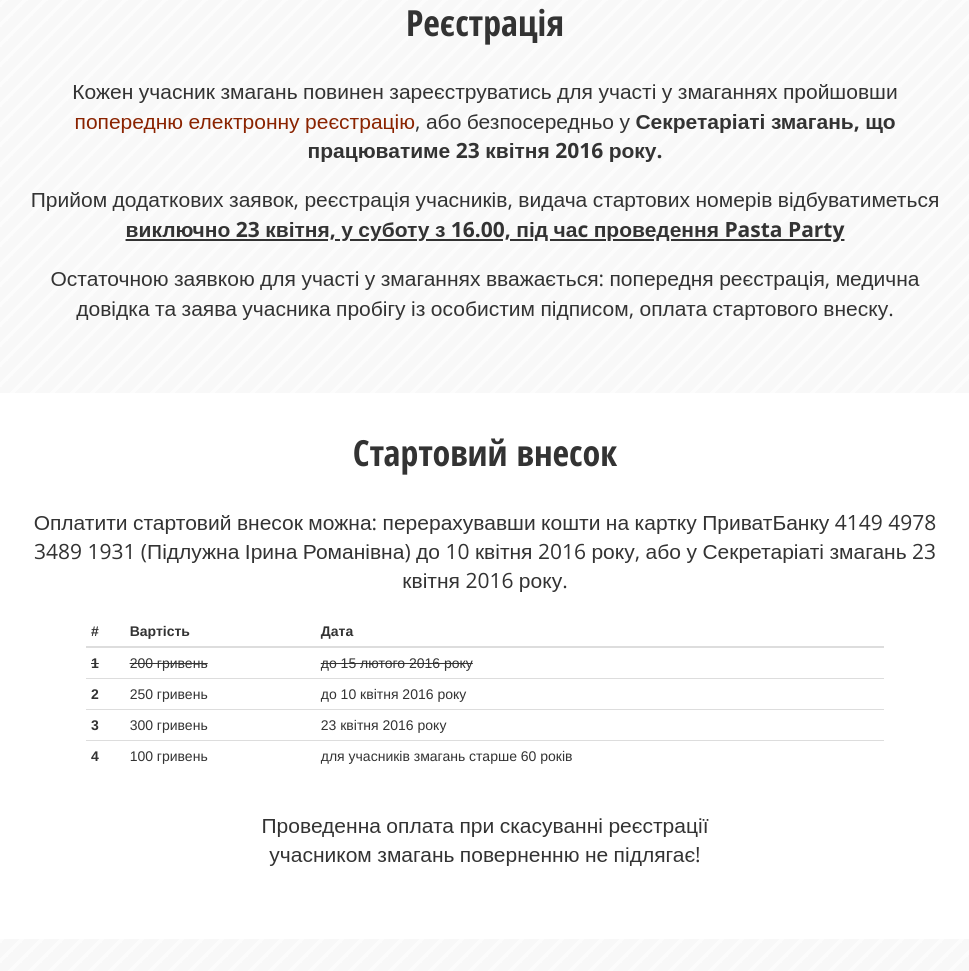
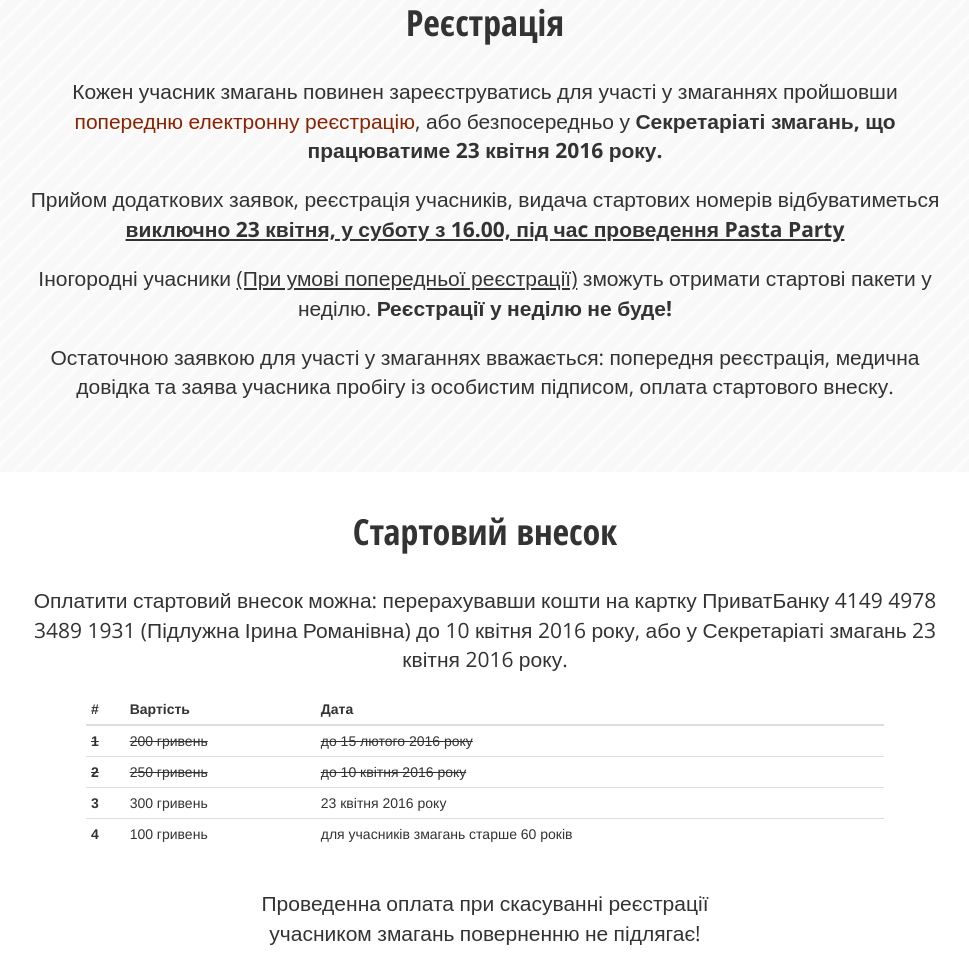
Before and after one commit to gvizdyk/marathonlviv.github.io, a website: page index.jade in a window 1280 px wide. Shown: the part 4893-5864 px from the top of the page, without its empty margins (155-1124 px from the left). Drawn offline with nearby package versions, Linux system fonts and the light colour scheme; files that its build step writes are made by us from their sources.

```diff
--- a/index.jade
+++ b/index.jade
@@ -202,6 +202,7 @@
       h1 Реєстрація
       p.lead Кожен учасник змагань повинен зареєструватись для участі у змаганнях пройшовши #[a(target="_blank", href="http://ua.runstyle.com.ua/tournament_view.php?tid=30") попередню електронну реєстрацію], або безпосередньо у <strong>Секретаріаті змагань, що працюватиме 23 квітня 2016 року.</strong>
       p.lead Прийом додаткових заявок, реєстрація учасників, видача стартових номерів відбуватиметься <strong><u>виключно 23 квітня, у суботу з 16.00, під чаc проведення Pasta Party</u></strong>
+      p.lead Іногородні учасники <u>(При умові попередньої реєстрації)</u> зможуть отримати стартові пакети у неділю. <strong>Реєстрації у неділю не буде!</strong>
       p.lead Остаточною заявкою для участі у змаганнях вважається: попередня реєстрація, медична довідка та заява учасника пробігу із особистим підписом, оплата стартового внеску.
 
   section.section-content.umovy-uchasti-info#section-paid
@@ -222,9 +223,9 @@
             td <s>200 гривень</s>
             td <s>до 15 лютого 2016 року</s>
           tr
-            th 2
-            td 250 гривень
-            td до 10 квітня 2016 року
+            th <s>2</s>
+            td <s>250 гривень</s>
+            td <s>до 10 квітня 2016 року</s>
           tr
             th 3
             td 300 гривень
@@ -293,6 +294,8 @@
             img(class="img-responsive", src="/images/nutrixxion.png", alt="Nutrixxion Україна")
           .partner-item
             img(class="img-responsive", src="/images/chervonyj_hrest.png", width="200" alt="Червоний хрест")
+          a(target="_blank", class="partner-item", href="http://www.ture.ua")
+            img(class="img-responsive", src="/images/logo-wslon.png", alt="Білий Слон")
 
   //- Footer
   footer.footer
```
Also changed, not shown: images/logo-wslon.png (added), index.html.
